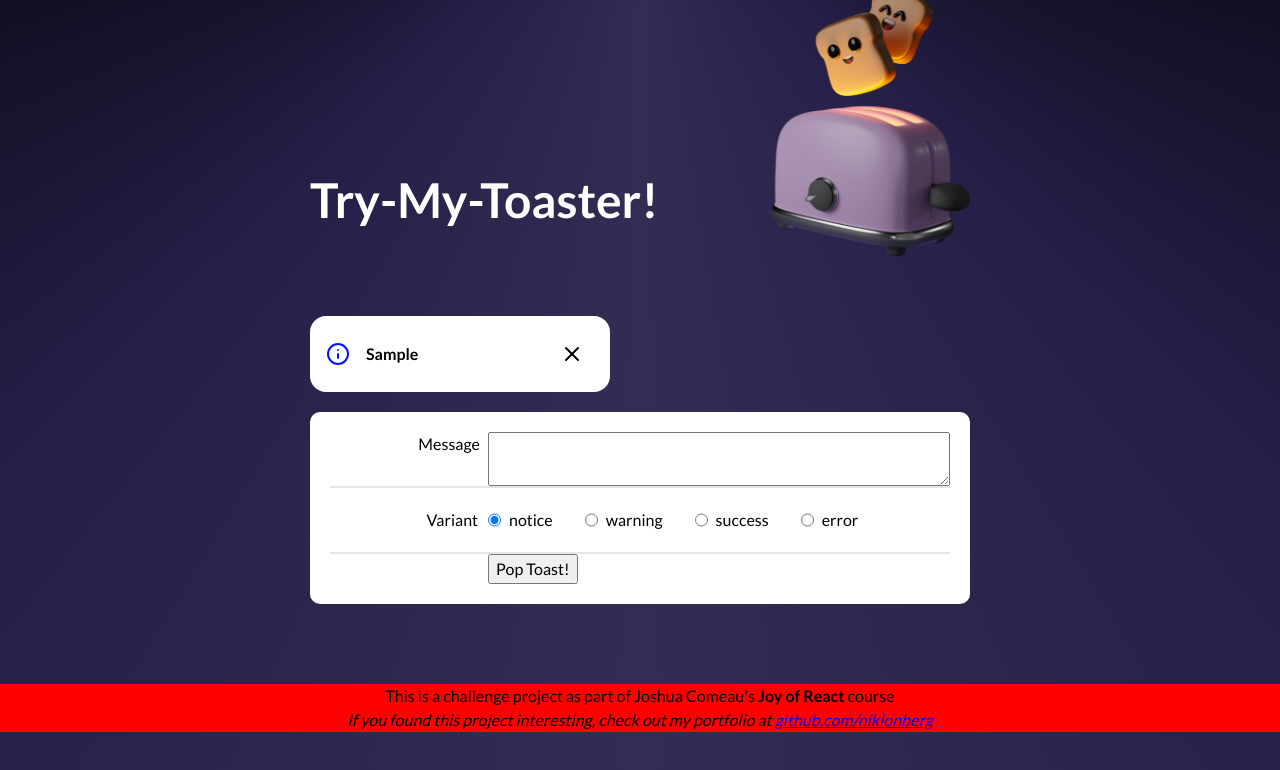
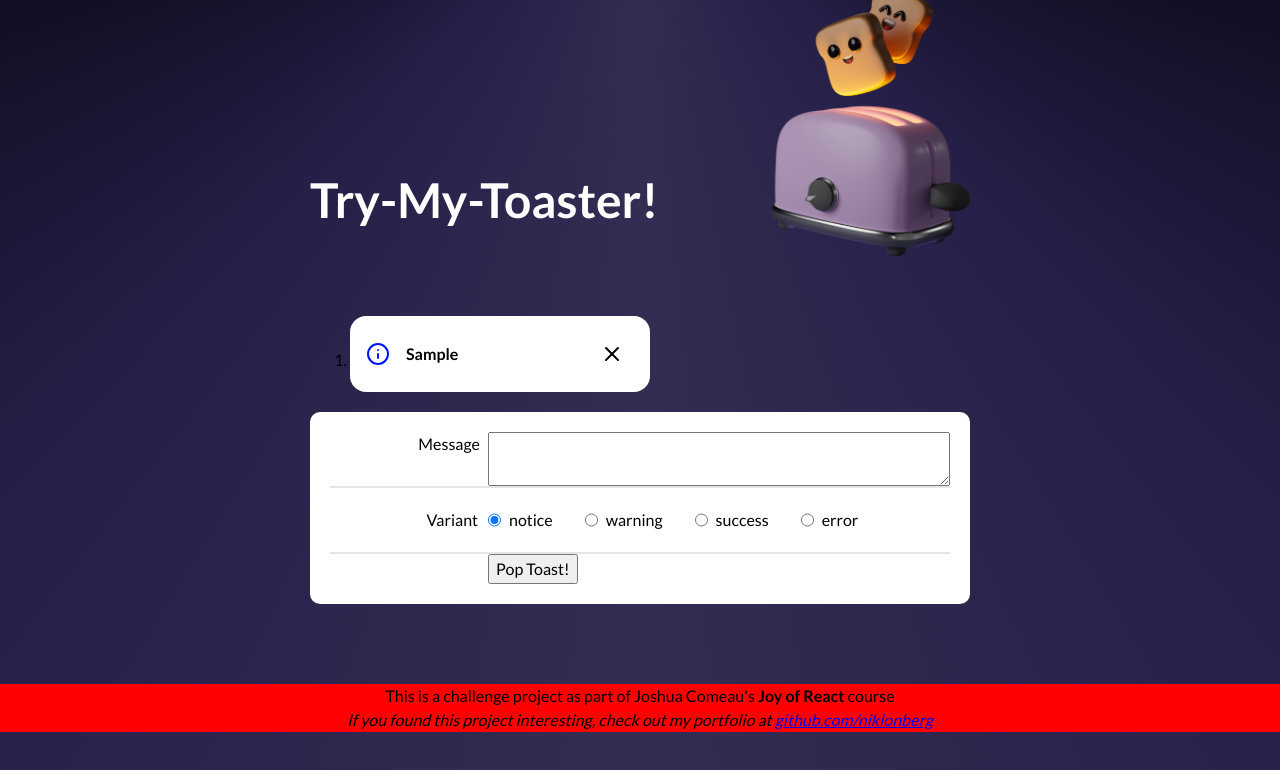
Before and after one commit to niklonberg/try-my-toaster, a React (Vite) app: page / in a window 1280 px wide. Both pictures are taken after typing "Sample" into the empty fields and a click on the button "Pop Toast!". Shown: the top 770 px of the page. Built offline with nearby package versions, Linux system fonts and the light colour scheme.

Commit message:
edit ToastDrawer component to render an ordered list

```diff
--- a/src/components/ToastDrawer/ToastDrawer.js
+++ b/src/components/ToastDrawer/ToastDrawer.js
@@ -3,15 +3,17 @@ import Toast from "../Toast";
 
 function ToastDrawer({ toasts, handleDismissToast }) {
   return (
-    <div>
+    <ol>
       {toasts.map((toast) => (
-        <Toast
-          key={toast.id}
-          toast={toast}
-          handleDismissToast={handleDismissToast}
-        />
+        <li>
+          <Toast
+            key={toast.id}
+            toast={toast}
+            handleDismissToast={handleDismissToast}
+          />
+        </li>
       ))}
-    </div>
+    </ol>
   );
 }
 
```
